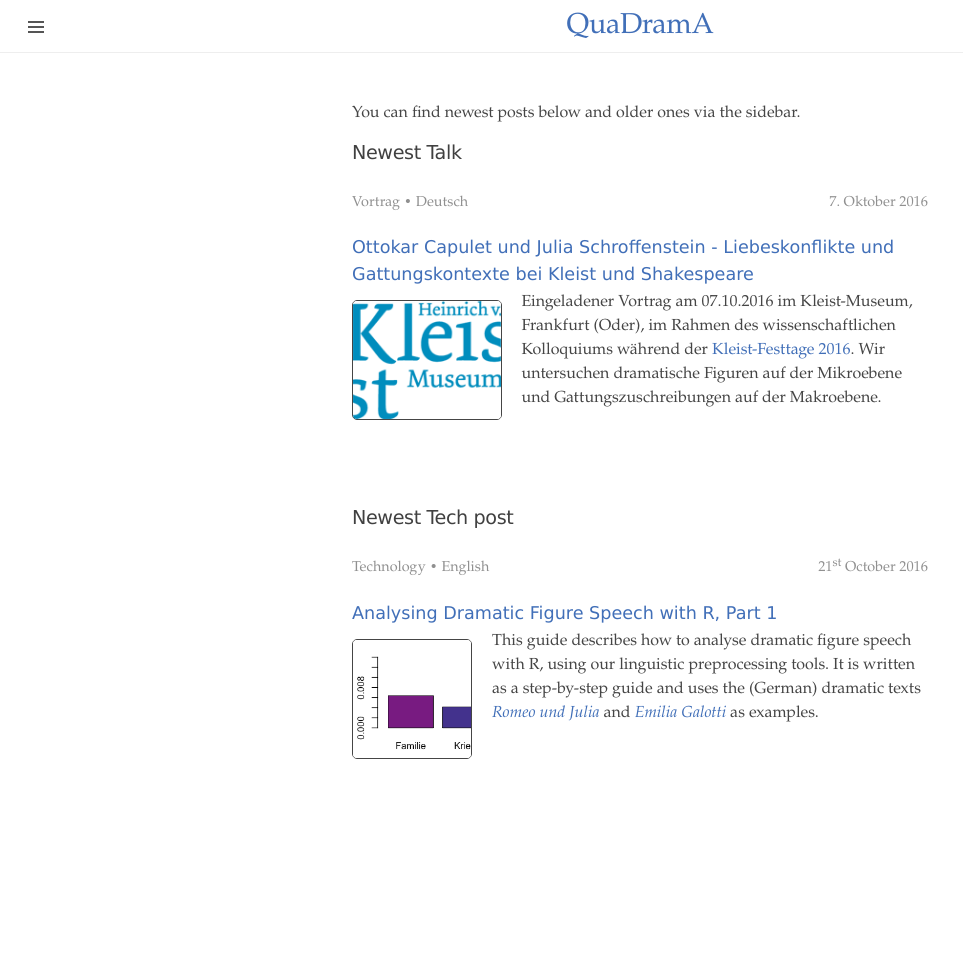
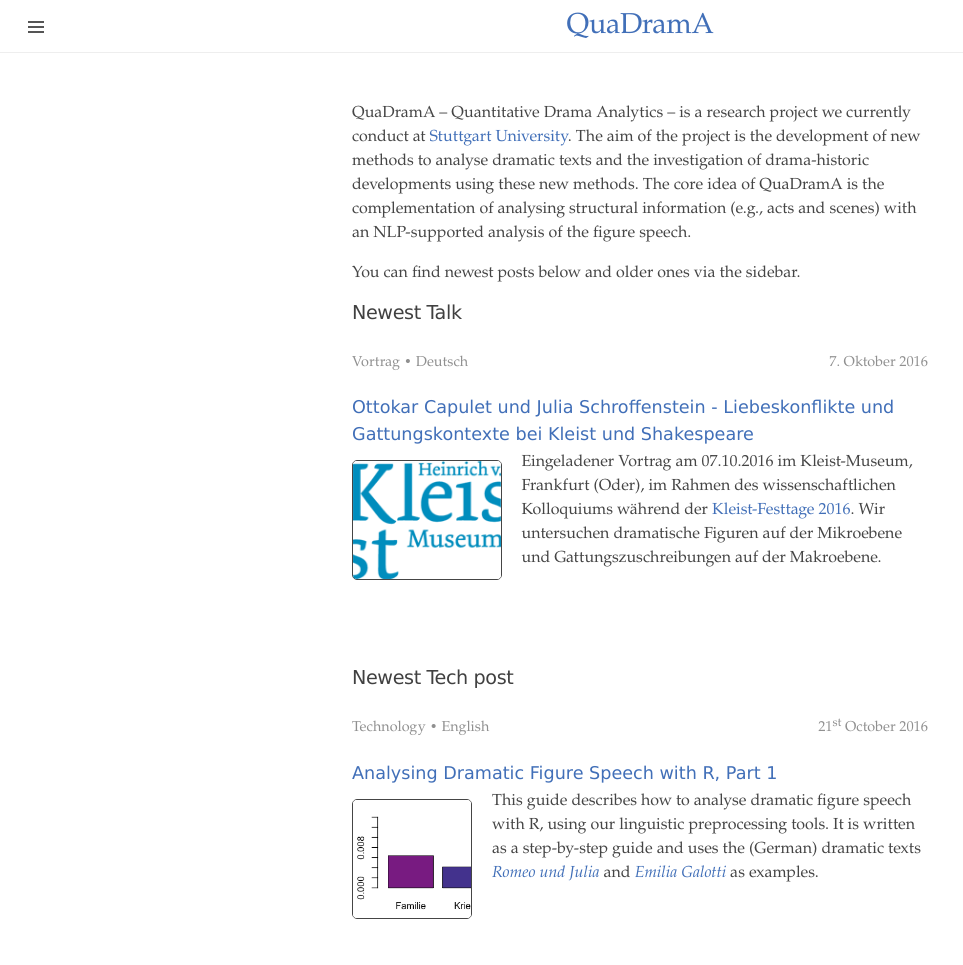
Before and after one commit to quadrama/quadrama.github.io, a Jekyll site: the page built from index.en.md, in a window 1280 px wide. Shown: the whole page, without its empty margins (0-963 px from the left). Built offline with Jekyll 4.4.1, drawn with Linux system fonts in a browser that asks for light colours; nearby versions of some CDN libraries; library files that are not in the unit come from our copies; before the commit the page ends 900 px from its top, so only the background shows below that.

Commit message:
Update index.en.md

```diff
--- a/index.en.md
+++ b/index.en.md
@@ -6,6 +6,8 @@ ref: index
 ---
 
 
+
+QuaDramA -- Quantitative Drama Analytics -- is a research project we currently conduct at [Stuttgart University](http://www.uni-stuttgart.de/). The aim of the project is the development of new methods to analyse dramatic texts and the investigation of drama-historic developments using these new methods. The core idea of QuaDramA is the complementation of analysing structural information (e.g., acts and scenes) with an NLP-supported analysis of the figure speech.
 
 You can find newest posts below and older ones via the sidebar.
 
```
